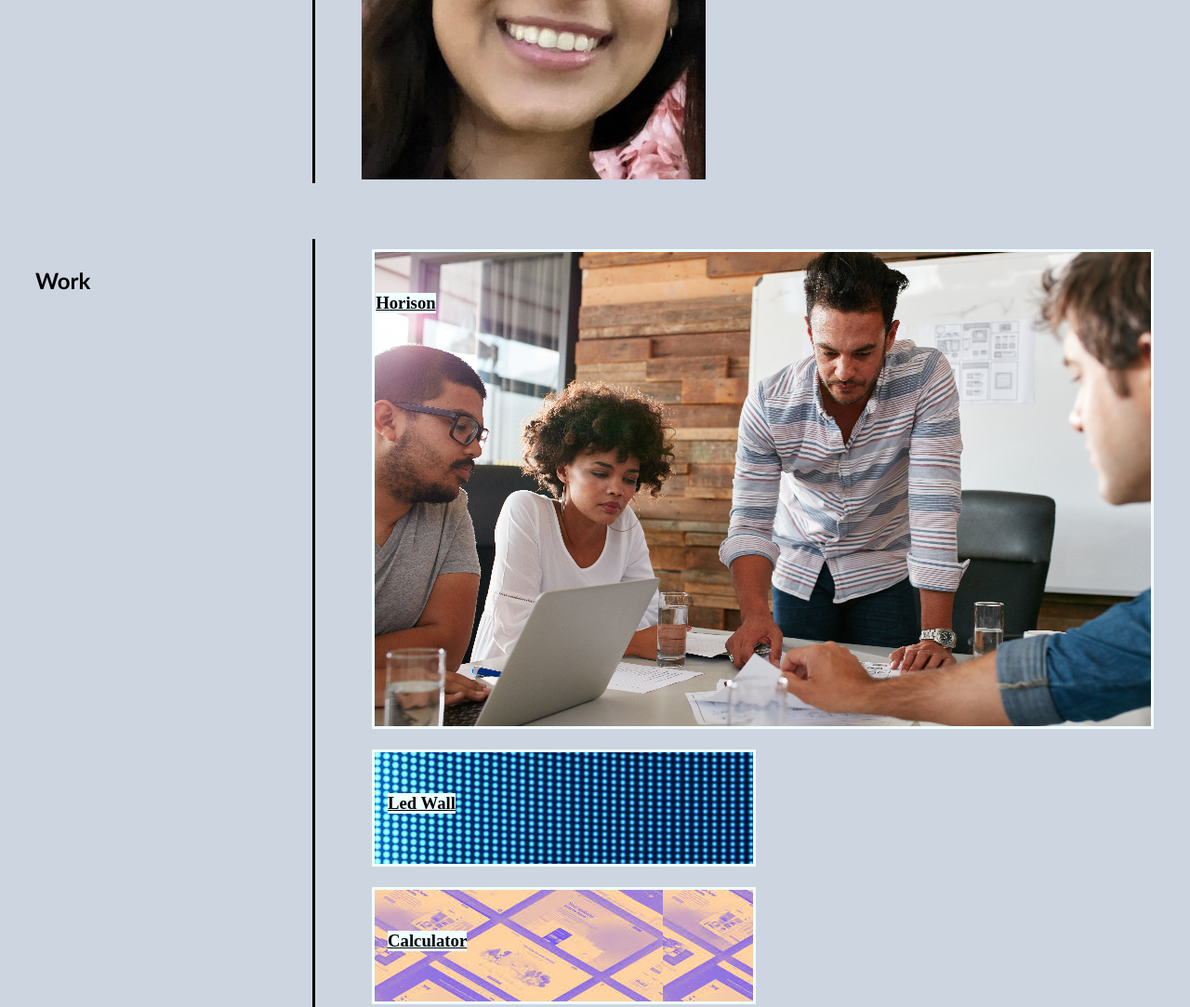
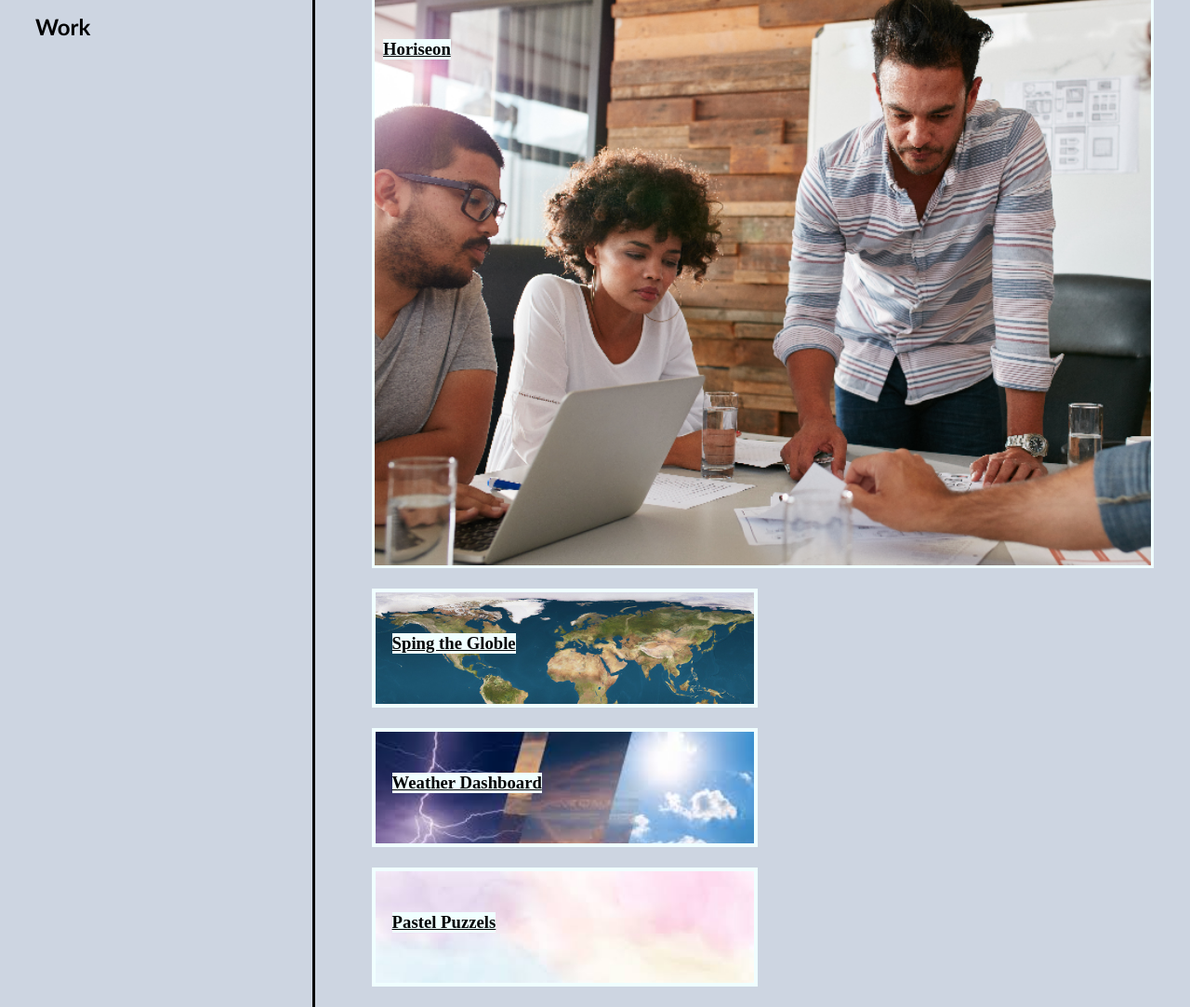
Before and after one commit to lim204/portfolio, a plain HTML site: page index.html in a window 1280 px wide. Shown: the part 745-1828 px from the top of the page at 93% size. Drawn offline with Linux system fonts and the light colour scheme.

Commit message:
updated new links for horiseon, spin the globe, and weather dashboard project, also fixed the headshot pictures and resized it

```diff
--- a/assets/css/style.css
+++ b/assets/css/style.css
@@ -73,6 +73,7 @@ section div {
 #projects {
     display: flex;
     flex-wrap: wrap;
+    justify-content: space-between
 }
 #projects a {
     flex-basis: 50%;
@@ -80,32 +81,36 @@ section div {
 }
 #projects a:first-child{
     flex-basis: 100%;
-    height: 500px;
+    height: 600px;
     background-image:url("../images/horiseon.png");
     border: solid azure 3px;
+    background-size: cover;
+
 }
 #projects a {
     flex-basis: 46%;
     color:#000204;
-    border: solid azure 3px;
+    border: solid azure 4px;
     margin: 11px;
     padding: 5px;
+    background-size: cover;
+
 }
 /*h3 name of project styling*/
 h3 {
     background-color: azure;
     width: fit-content;
-    margin-left: -3%;
+    margin-left: -2%;
 }
 /* image opacity change when curse is on it */
 .proj:hover {
     opacity: .6;
 }
-#wall {
-    background-image: url("../images/wall.png");
+#globle {
+    background-image: url("../images/globe.jpeg");
 }
-#calculator {
-    background-image: url("../images/calculator.png");
+#weather {
+    background-image: url("../images/weather.jpeg");
 }
 #pastelpuzzels {
     background-image: url("../images/pastelpuzzels.png");
--- a/index.html
+++ b/index.html
@@ -34,7 +34,7 @@
             <div class="section-content">
                 <p> My name is Laura Mendez. I am web developer student, at UCLA bootcamp EDX, learning the
                     fundamentals of front-end and back-end Web developmenent.
-                </p><img src="../assets/images/headshot.jpeg" alt="young woman smiling">
+                </p><img src="./assets/images/headshot.jpeg" alt="young woman smiling" height="200" width="200">
             </div>
         </section>
 
@@ -45,21 +45,21 @@
 
             <div id="projects">
 
-                <a class="proj" id="Horiseon" href="#horiseon.png">
+                <a class="proj" id="Horiseon" href="https://lim204.github.io/horiseon/">
                     <div>
-                        <h3> Horison </h3>
+                        <h3> Horiseon </h3>
                     </div>
                 </a>
 
-                <a class="proj" id="wall" href="#wall.png">
+                <a class="proj" id="globle" href="https://repopanda.github.io/spin-the-globe/">
                     <div>
-                        <h3>Led Wall</h3>
+                        <h3>Sping the Globle</h3>
                     </div>
                 </a>
 
-                <a class="proj" id="calculator" href="#calculator.png">
+                <a class="proj" id="weather" href="https://lim204.github.io/Weather-Dashboard/" height="10">
                     <div>
-                        <h3>Calculator</h3>
+                        <h3>Weather Dashboard</h3>
                     </div>
                 </a>
 
@@ -84,7 +84,7 @@
             </header>
             <div id="contactme">
                 <ul>
-                    <li><strong> 342-234-6781</strong> <a href="#phonenumber"></a></li>
+                    <li><strong> Phone: 342-234-6781</strong> <a href="#phonenumber"></a></li>
                     <li><strong>Email:</strong> <a href="#email">limm0025@gmail.com</a></li>
                     <li><strong>GitHub:</strong> <a href="#github">lim204</a></li>
                     <li><strong>Twitter:</strong> <a href="#twitter">Coming soon</a></li>
```
Also changed, not shown: assets/images/calculator.png (deleted), assets/images/globe.jpeg (added), assets/images/screenshot1.png (renamed from assets/images/screenshotportfolio.png), assets/images/screenshot2.png (added), assets/images/wall.png (deleted), assets/images/weather.jpeg (added), 1 other file.
